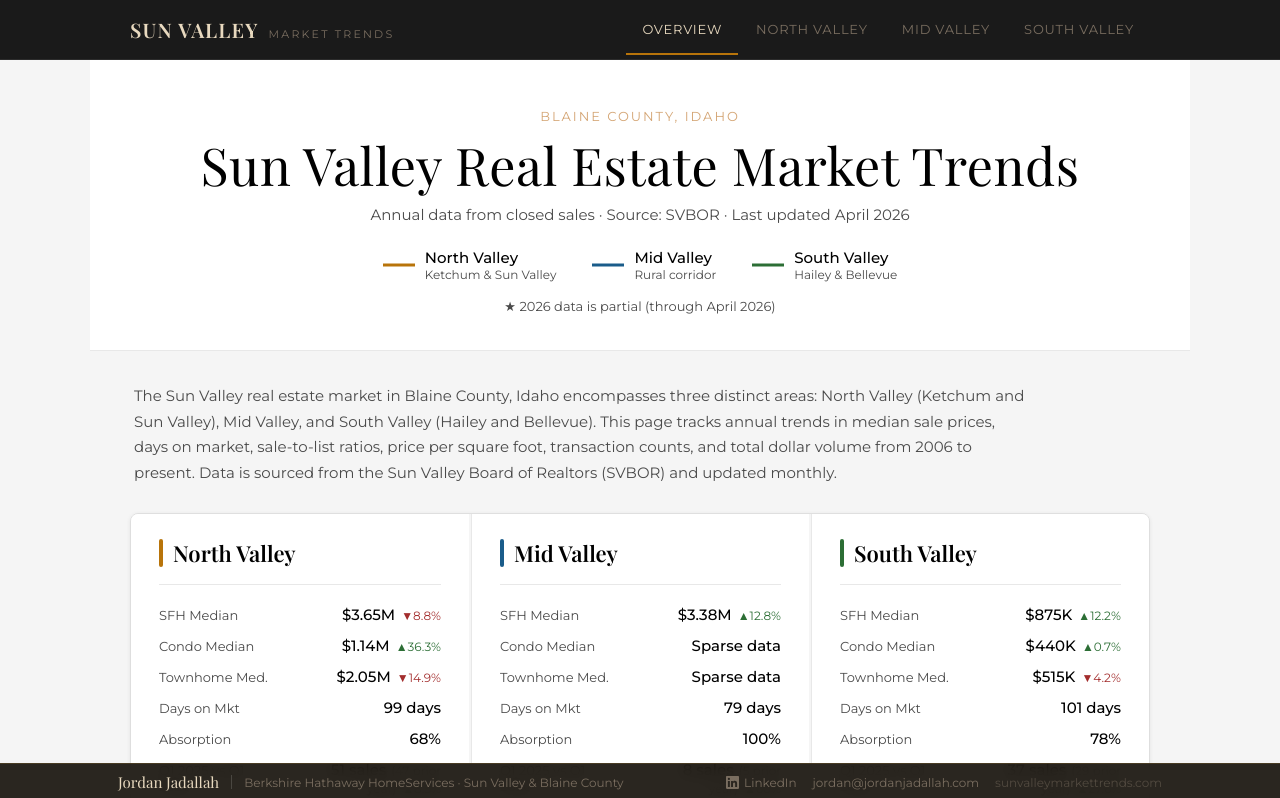
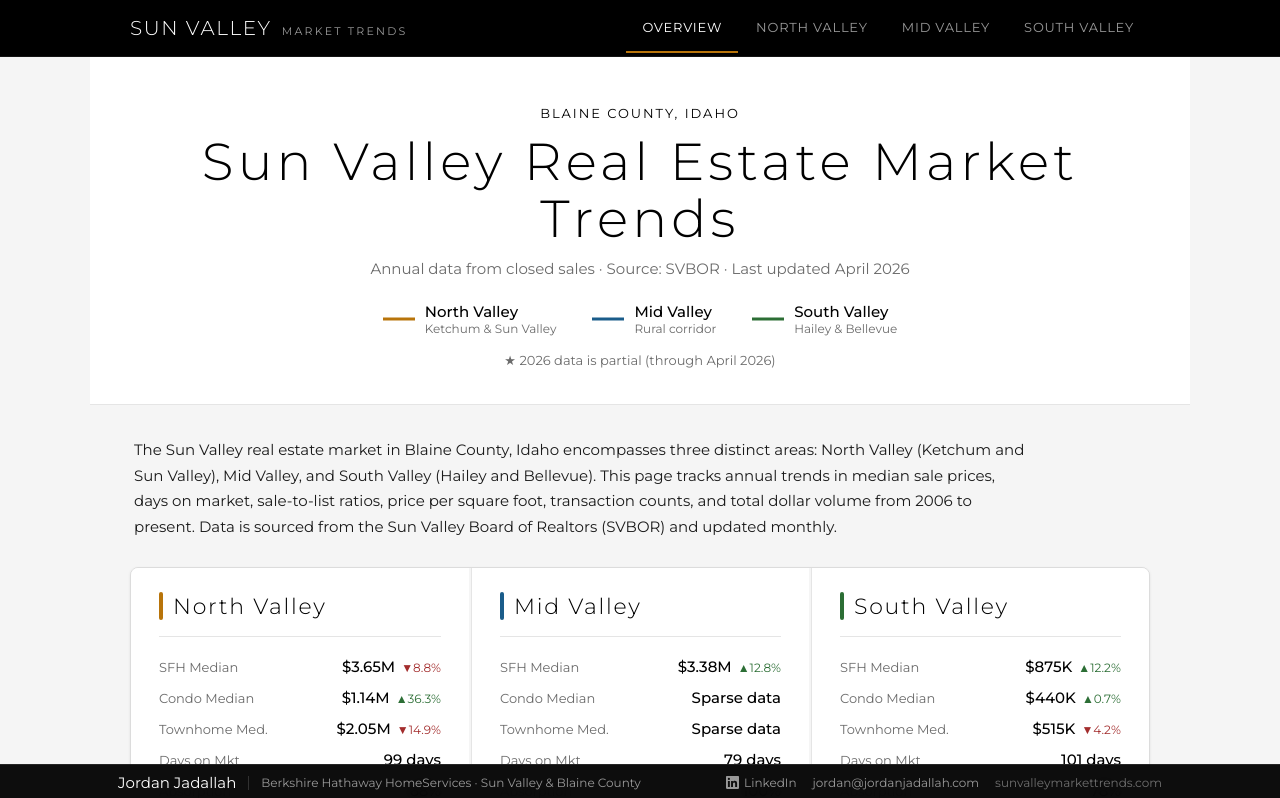
Before and after one commit to jadallahproperties/svmt, a React (Vite) app: page / in a window 1280 px wide. Shown: the top 798 px of the page. Built offline with nearby package versions, Linux system fonts and the light colour scheme.

Commit message:
Redesign to pure black/white theme — color only on chart lines
Single font (Montserrat), light weight headings, all warm tones removed.
Nav, footer, sticky bar now pure black with white/gray text.

Co-Authored-By: Claude Opus 4.6 (1M context) <noreply@anthropic.com>

```diff
--- a/src/App.jsx
+++ b/src/App.jsx
@@ -8,14 +8,14 @@ import {
 const T = {
   pageBg:   "#F5F5F5",
   cardBg:   "#FFFFFF",
-  navBg:    "#1A1A1A",
+  navBg:    "#000000",
   textPri:  "#000000",
-  textSec:  "#4A4A4A",
-  textMute: "#4A4A4A",
-  gold:     "#D4A574",
-  border:   "rgba(0,0,0,0.09)",
-  shadow:   "0 1px 4px rgba(0,0,0,0.07)",
-  grid:     "rgba(0,0,0,0.05)",
+  textSec:  "#1A1A1A",
+  textMute: "#6B6B6B",
+  gold:     "#000000",
+  border:   "rgba(0,0,0,0.1)",
+  shadow:   "0 1px 3px rgba(0,0,0,0.08)",
+  grid:     "rgba(0,0,0,0.04)",
   north:    "#B8740A",
   mid:      "#1A5C8A",
   south:    "#2C6E35",
@@ -295,7 +295,7 @@ const ChartTip = ({ active, payload, label, fmt }) => {
   if (!active || !payload?.length) return null;
   return (
     <div style={{background:"#fff",border:"1px solid rgba(0,0,0,0.15)",borderRadius:4,padding:"12px 16px",boxShadow:"0 4px 12px rgba(0,0,0,0.1)",minWidth:180}}>
-      <div style={{fontFamily:"Playfair Display,serif",fontSize:18,fontWeight:600,color:T.textPri,marginBottom:8}}>{label}</div>
+      <div style={{fontFamily:"Montserrat,sans-serif",fontSize:18,fontWeight:600,color:T.textPri,marginBottom:8}}>{label}</div>
       {payload.filter(p=>p.value!=null).map((p,i)=>(
         <div key={i} style={{display:"flex",justifyContent:"space-between",gap:20,marginBottom:3}}>
           <span style={{fontFamily:"Montserrat,sans-serif",fontSize:14,color:T.textSec}}>{p.name}</span>
@@ -310,7 +310,7 @@ const ChartTip = ({ active, payload, label, fmt }) => {
 const Card = ({ title, sub, note, children }) => (
   <div style={{background:T.cardBg,border:`1px solid ${T.border}`,borderRadius:8,boxShadow:T.shadow,marginBottom:24}}>
     <div style={{padding:"22px 28px 0"}}>
-      <h3 style={{fontFamily:"Playfair Display,serif",fontSize:26,fontWeight:600,color:T.textPri,lineHeight:1.2,marginBottom:3,margin:"0 0 3px"}}>{title}</h3>
+      <h3 style={{fontFamily:"Montserrat,sans-serif",fontSize:26,fontWeight:300,color:T.textPri,lineHeight:1.2,letterSpacing:"0.08em",marginBottom:3,margin:"0 0 3px"}}>{title}</h3>
       {sub && <div style={{fontFamily:"Montserrat,sans-serif",fontSize:14,color:T.textMute,marginBottom:0}}>{sub}</div>}
     </div>
     <div style={{padding:"16px 28px 20px"}}>{children}</div>
@@ -346,7 +346,7 @@ const SalesBars = ({ data, keys, height=280, startYear=2006 }) => {
 const HIGHLIGHT_OFFSET = { north: -44, mid: -22, south: 18 };
 const SectionBanner = ({ title, sub }) => (
   <div style={{borderLeft:`4px solid ${T.gold}`,paddingLeft:16,marginBottom:24,marginTop:8}}>
-    <h2 style={{fontFamily:"Playfair Display,serif",fontSize:22,fontWeight:600,color:T.textPri,lineHeight:1.2,margin:0}}>{title}</h2>
+    <h2 style={{fontFamily:"Montserrat,sans-serif",fontSize:22,fontWeight:300,color:T.textPri,lineHeight:1.2,letterSpacing:"0.08em",margin:0}}>{title}</h2>
     {sub && <div style={{fontFamily:"Montserrat,sans-serif",fontSize:14,color:T.textMute,marginTop:3}}>{sub}</div>}
   </div>
 );
@@ -454,28 +454,28 @@ const ChartWrap = ({ children }) => (
 const StickyBar = () => (
   <div style={{
     position:"fixed",bottom:0,left:0,right:0,zIndex:200,
-    background:"rgba(26,22,16,0.93)",backdropFilter:"blur(8px)",
-    borderTop:"1px solid rgba(201,150,58,0.2)",
+    background:"rgba(0,0,0,0.95)",backdropFilter:"blur(8px)",
+    borderTop:"1px solid rgba(255,255,255,0.1)",
   }}>
     <div className="svmt-sticky-inner" style={{maxWidth:1100,margin:"0 auto",padding:"8px 28px",display:"flex",alignItems:"center",justifyContent:"space-between"}}>
       <div style={{display:"flex",alignItems:"center",gap:12}}>
-        <div style={{fontFamily:"Playfair Display,serif",fontSize:15,color:"#E8D9BF"}}>Jordan Jadallah</div>
+        <div style={{fontFamily:"Montserrat,sans-serif",fontSize:15,color:"#FFFFFF"}}>Jordan Jadallah</div>
         <div style={{width:1,height:14,background:"rgba(255,255,255,0.15)"}}/>
-        <div style={{fontFamily:"Montserrat,sans-serif",fontSize:12,color:"#7A6E60"}}>Berkshire Hathaway HomeServices · Sun Valley & Blaine County</div>
+        <div style={{fontFamily:"Montserrat,sans-serif",fontSize:12,color:"#999999"}}>Berkshire Hathaway HomeServices · Sun Valley & Blaine County</div>
       </div>
       <div style={{display:"flex",alignItems:"center",gap:16}}>
         <a href="https://www.linkedin.com/in/jordanjadallah/" target="_blank" rel="noopener noreferrer"
-          style={{fontFamily:"Montserrat,sans-serif",fontSize:12,color:"#7A6E60",textDecoration:"none",display:"flex",alignItems:"center",gap:5}}>
-          <svg width="13" height="13" viewBox="0 0 24 24" fill="#7A6E60">
+          style={{fontFamily:"Montserrat,sans-serif",fontSize:12,color:"#999999",textDecoration:"none",display:"flex",alignItems:"center",gap:5}}>
+          <svg width="13" height="13" viewBox="0 0 24 24" fill="#999999">
             <path d="M20.447 20.452h-3.554v-5.569c0-1.328-.027-3.037-1.852-3.037-1.853 0-2.136 1.445-2.136 2.939v5.667H9.351V9h3.414v1.561h.046c.477-.9 1.637-1.85 3.37-1.85 3.601 0 4.267 2.37 4.267 5.455v6.286zM5.337 7.433a2.062 2.062 0 01-2.063-2.065 2.064 2.064 0 112.063 2.065zm1.782 13.019H3.555V9h3.564v11.452zM22.225 0H1.771C.792 0 0 .774 0 1.729v20.542C0 23.227.792 24 1.771 24h20.451C23.2 24 24 23.227 24 22.271V1.729C24 .774 23.2 0 22.222 0h.003z"/>
           </svg>
           LinkedIn
         </a>
         <a href="mailto:jordan@jordanjadallah.com"
-          style={{fontFamily:"Montserrat,sans-serif",fontSize:12,color:"#7A6E60",textDecoration:"none"}}>
+          style={{fontFamily:"Montserrat,sans-serif",fontSize:12,color:"#999999",textDecoration:"none"}}>
           jordan@jordanjadallah.com
         </a>
-        <div style={{fontFamily:"Montserrat,sans-serif",fontSize:12,color:"rgba(122,110,96,0.5)"}}>sunvalleymarkettrends.com</div>
+        <div style={{fontFamily:"Montserrat,sans-serif",fontSize:12,color:"rgba(255,255,255,0.4)"}}>sunvalleymarkettrends.com</div>
       </div>
     </div>
   </div>
@@ -488,7 +488,7 @@ const Stat = ({ label, value, sub, change, color }) => {
     <div style={{background:T.cardBg,border:`1px solid ${T.border}`,borderRadius:8,padding:"20px 24px",boxShadow:T.shadow}}>
       {color && <div style={{width:36,height:4,background:color,borderRadius:2,marginBottom:12}}/>}
       <div style={{fontFamily:"Montserrat,sans-serif",fontSize:13,color:T.textMute,letterSpacing:"0.04em",textTransform:"uppercase",marginBottom:8}}>{label}</div>
-      <div style={{fontFamily:"Playfair Display,serif",fontSize:32,fontWeight:600,color:T.textPri,lineHeight:1}}>{value}</div>
+      <div style={{fontFamily:"Montserrat,sans-serif",fontSize:32,fontWeight:300,color:T.textPri,lineHeight:1,letterSpacing:"0.08em"}}>{value}</div>
       {sub && <div style={{fontFamily:"Montserrat,sans-serif",fontSize:12,color:T.textMute,marginTop:4}}>{sub}</div>}
       {change != null && (
         <div style={{fontFamily:"Montserrat,sans-serif",fontSize:13,color:up?"#2C6E35":"#A32D2D",marginTop:8,fontWeight:500}}>
@@ -528,8 +528,8 @@ const Nav = ({ tab, setTab }) => {
     <nav style={{background:T.navBg,borderBottom:"1px solid rgba(255,255,255,0.08)",position:"sticky",top:0,zIndex:100}}>
       <div className="svmt-nav-inner" style={{maxWidth:1100,margin:"0 auto",padding:"0 40px",display:"flex",alignItems:"center",justifyContent:"space-between"}}>
         <div style={{display:"flex",alignItems:"baseline",gap:10,padding:"16px 0",flexShrink:0}}>
-          <span style={{fontFamily:"Playfair Display,serif",fontSize:20,fontWeight:600,color:"#E8D9BF",letterSpacing:"0.06em"}}>SUN VALLEY</span>
-          <span style={{fontFamily:"Montserrat,sans-serif",fontSize:11,color:"#7A6E60",letterSpacing:"0.2em",textTransform:"uppercase"}}>Market Trends</span>
+          <span style={{fontFamily:"Montserrat,sans-serif",fontSize:20,fontWeight:300,color:"#FFFFFF",letterSpacing:"0.08em"}}>SUN VALLEY</span>
+          <span style={{fontFamily:"Montserrat,sans-serif",fontSize:11,color:"#999999",letterSpacing:"0.2em",textTransform:"uppercase"}}>Market Trends</span>
         </div>
         {/* Desktop tabs */}
         <div className="svmt-nav-desktop" style={{display:"flex",gap:2,alignItems:"center"}}>
@@ -537,7 +537,7 @@ const Nav = ({ tab, setTab }) => {
             <button key={t.id} onClick={()=>setTab(t.id)} style={{
               background:"none",border:"none",cursor:"pointer",
               fontFamily:"Montserrat,sans-serif",fontSize:13,letterSpacing:"0.06em",textTransform:"uppercase",
-              color:tab===t.id?"#E8D9BF":"#7A6E60",
+              color:tab===t.id?"#FFFFFF":"#999999",
               borderBottom:tab===t.id?"2px solid #B8740A":"2px solid transparent",
               padding:"16px 16px",transition:"color 0.15s",whiteSpace:"nowrap"
             }}>{t.label}</button>
@@ -547,7 +547,7 @@ const Nav = ({ tab, setTab }) => {
         <button className="svmt-nav-burger" onClick={()=>setMenuOpen(!menuOpen)} style={{
           display:"none",background:"none",border:"none",cursor:"pointer",padding:"8px",
         }}>
-          <svg width="24" height="24" viewBox="0 0 24 24" fill="none" stroke="#E8D9BF" strokeWidth="2" strokeLinecap="round">
+          <svg width="24" height="24" viewBox="0 0 24 24" fill="none" stroke="#FFFFFF" strokeWidth="2" strokeLinecap="round">
             {menuOpen
               ? <><line x1="6" y1="6" x2="18" y2="18"/><line x1="6" y1="18" x2="18" y2="6"/></>
               : <><line x1="3" y1="7" x2="21" y2="7"/><line x1="3" y1="12" x2="21" y2="12"/><line x1="3" y1="17" x2="21" y2="17"/></>
@@ -565,7 +565,7 @@ const Nav = ({ tab, setTab }) => {
             <button key={t.id} onClick={()=>{setTab(t.id);setMenuOpen(false);}} style={{
               background:"none",border:"none",cursor:"pointer",textAlign:"left",
               fontFamily:"Montserrat,sans-serif",fontSize:14,letterSpacing:"0.06em",textTransform:"uppercase",
-              color:tab===t.id?"#E8D9BF":"#7A6E60",
+              color:tab===t.id?"#FFFFFF":"#999999",
               padding:"12px 8px",
               borderLeft:tab===t.id?"3px solid #B8740A":"3px solid transparent",
               transition:"color 0.15s",
@@ -581,7 +581,7 @@ const Nav = ({ tab, setTab }) => {
 const Hero = ({ lastUpdated }) => (
   <div className="svmt-hero" style={{background:T.cardBg,borderBottom:`1px solid ${T.border}`,padding:"48px 40px 36px",textAlign:"center"}}>
     <div style={{fontFamily:"Montserrat,sans-serif",fontSize:13,color:T.gold,letterSpacing:"0.15em",textTransform:"uppercase",marginBottom:12}}>Blaine County, Idaho</div>
-    <h1 style={{fontFamily:"Playfair Display,serif",fontSize:52,fontWeight:400,color:T.textPri,letterSpacing:"0.01em",margin:"0 0 12px",lineHeight:1.1}}>
+    <h1 style={{fontFamily:"Montserrat,sans-serif",fontSize:52,fontWeight:300,color:T.textPri,letterSpacing:"0.08em",margin:"0 0 12px",lineHeight:1.1}}>
       Sun Valley Real Estate Market Trends
     </h1>
     <p style={{fontFamily:"Montserrat,sans-serif",fontSize:15,color:T.textMute,margin:"0 0 24px"}}>
@@ -688,7 +688,7 @@ const Overview = ({ data }) => {
           <div key={v.key} style={{background:T.cardBg,padding:"24px 28px",borderLeft:i>0?`1px solid ${T.border}`:"none"}}>
             <div style={{display:"flex",alignItems:"center",gap:10,marginBottom:20,paddingBottom:16,borderBottom:`1px solid ${T.border}`}}>
               <div style={{width:4,height:28,background:v.color,borderRadius:2}}/>
-              <div style={{fontFamily:"Playfair Display,serif",fontSize:22,fontWeight:600,color:T.textPri}}>{v.label}</div>
+              <div style={{fontFamily:"Montserrat,sans-serif",fontSize:22,fontWeight:300,color:T.textPri,letterSpacing:"0.08em"}}>{v.label}</div>
             </div>
             {[
               {label:"SFH Median",    val:fmtPrice(v.sfh),   chg:pctChg(v.sfh,v.sfhPrev)},
@@ -772,7 +772,7 @@ const Overview = ({ data }) => {
       {/* FAQ Section */}
       <div style={{background:T.cardBg,border:`1px solid ${T.border}`,borderRadius:8,boxShadow:T.shadow,marginBottom:24,marginTop:32}}>
         <div style={{padding:"28px 28px 0"}}>
-          <h2 style={{fontFamily:"Playfair Display,serif",fontSize:28,fontWeight:600,color:T.textPri,margin:"0 0 4px"}}>Sun Valley Real Estate FAQ</h2>
+          <h2 style={{fontFamily:"Montserrat,sans-serif",fontSize:28,fontWeight:300,color:T.textPri,letterSpacing:"0.08em",margin:"0 0 4px"}}>Sun Valley Real Estate FAQ</h2>
           <div style={{fontFamily:"Montserrat,sans-serif",fontSize:14,color:T.textMute,marginBottom:20}}>Common questions about the Blaine County, Idaho real estate market</div>
         </div>
         <div style={{padding:"0 28px 28px"}}>
@@ -817,7 +817,7 @@ const ValleyTab = ({ data, valley, label, sub, hasCondo, hasTownhome }) => {
     <div className="svmt-section" style={{padding:"32px 40px"}}>
       {/* Header banner */}
       <div style={{background:T.cardBg,border:`1px solid ${T.border}`,borderRadius:8,padding:"24px 28px",marginBottom:24,boxShadow:T.shadow,borderLeft:`5px solid ${color}`}}>
-        <div style={{fontFamily:"Playfair Display,serif",fontSize:28,fontWeight:600,color:T.textPri,marginBottom:4}}>{label}</div>
+        <div style={{fontFamily:"Montserrat,sans-serif",fontSize:28,fontWeight:300,color:T.textPri,letterSpacing:"0.08em",marginBottom:4}}>{label}</div>
         <div style={{fontFamily:"Montserrat,sans-serif",fontSize:14,color:T.textMute}}>{sub}</div>
       </div>
 
@@ -925,10 +925,10 @@ const Footer = () => (
     {/* CTA Band */}
     <div className="svmt-footer" style={{background:T.navBg,padding:"40px",display:"flex",alignItems:"center",justifyContent:"space-between",flexWrap:"wrap",gap:24}}>
       <div style={{maxWidth:520}}>
-        <div style={{fontFamily:"Playfair Display,serif",fontSize:28,fontWeight:400,color:"#E8D9BF",marginBottom:8,lineHeight:1.2}}>
+        <div style={{fontFamily:"Montserrat,sans-serif",fontSize:28,fontWeight:300,color:"#FFFFFF",letterSpacing:"0.08em",marginBottom:8,lineHeight:1.2}}>
           Want more Sun Valley market insights?
         </div>
-        <div style={{fontFamily:"Montserrat,sans-serif",fontSize:15,color:"#9A8E80",lineHeight:1.6}}>
+        <div style={{fontFamily:"Montserrat,sans-serif",fontSize:15,color:"#999999",lineHeight:1.6}}>
           Follow me on LinkedIn for regular market updates, new data as it's published, and local real estate commentary — or reach out directly with any questions.
         </div>
       </div>
@@ -942,17 +942,17 @@ const Footer = () => (
         </a>
         <a href="mailto:jordan@jordanjadallah.com"
           style={{display:"flex",alignItems:"center",gap:10,background:"transparent",border:"1px solid rgba(255,255,255,0.2)",borderRadius:4,padding:"12px 22px",textDecoration:"none"}}>
-          <svg width="18" height="18" viewBox="0 0 24 24" fill="none" stroke="#9A8E80" strokeWidth="2" strokeLinecap="round" strokeLinejoin="round">
+          <svg width="18" height="18" viewBox="0 0 24 24" fill="none" stroke="#999999" strokeWidth="2" strokeLinecap="round" strokeLinejoin="round">
             <path d="M4 4h16c1.1 0 2 .9 2 2v12c0 1.1-.9 2-2 2H4c-1.1 0-2-.9-2-2V6c0-1.1.9-2 2-2z"/><polyline points="22,6 12,13 2,6"/>
           </svg>
-          <span style={{fontFamily:"Montserrat,sans-serif",fontSize:14,color:"#9A8E80"}}>jordan@jordanjadallah.com</span>
+          <span style={{fontFamily:"Montserrat,sans-serif",fontSize:14,color:"#999999"}}>jordan@jordanjadallah.com</span>
         </a>
       </div>
     </div>
     {/* Footer bar */}
     <div style={{background:T.cardBg,borderTop:`1px solid ${T.border}`,padding:"20px 40px",display:"flex",justifyContent:"space-between",alignItems:"center",flexWrap:"wrap",gap:12}}>
       <div>
-        <span style={{fontFamily:"Playfair Display,serif",fontSize:17,color:T.textPri}}>Jordan Jadallah</span>
+        <span style={{fontFamily:"Montserrat,sans-serif",fontSize:17,color:T.textPri}}>Jordan Jadallah</span>
         <span style={{fontFamily:"Montserrat,sans-serif",fontSize:13,color:T.textMute,marginLeft:12}}>Berkshire Hathaway HomeServices · Sun Valley & Blaine County, Idaho</span>
       </div>
       <div style={{fontFamily:"Montserrat,sans-serif",fontSize:13,color:T.textMute}}>
@@ -973,7 +973,7 @@ export default function App() {
 
   return (
     <div style={{minHeight:"100vh",background:T.pageBg,paddingBottom:52}}>
-      <style>{`@import url('https://fonts.googleapis.com/css2?family=Playfair+Display:wght@400;500;600&family=Montserrat:wght@300;400;500;600&display=swap');*{box-sizing:border-box;margin:0;padding:0;}input,button{font-family:inherit}::-webkit-scrollbar{width:6px;background:#F5F5F5}::-webkit-scrollbar-thumb{background:#C8B89A;border-radius:3px}@media(max-width:768px){.svmt-snap-grid{grid-template-columns:1fr!important}.svmt-snap-grid>div{border-left:none!important;border-top:1px solid rgba(0,0,0,0.09)}.svmt-snap-grid>div:first-child{border-top:none}.svmt-nav-desktop{display:none!important}.svmt-nav-burger{display:block!important}.svmt-nav-mobile{display:flex!important}.svmt-section{padding:20px 16px!important}.svmt-hero{padding:32px 16px 24px!important}.svmt-hero h1{font-size:32px!important}.svmt-nav-inner{padding:0 16px!important}.svmt-footer{padding:24px 16px!important}.svmt-sticky-inner{padding:8px 16px!important;flex-direction:column;gap:8px!important;text-align:center}}`}</style>
+      <style>{`@import url('https://fonts.googleapis.com/css2?family=Montserrat:wght@300;400;500;600&display=swap');*{box-sizing:border-box;margin:0;padding:0;}input,button{font-family:inherit}::-webkit-scrollbar{width:6px;background:#F5F5F5}::-webkit-scrollbar-thumb{background:#999999;border-radius:3px}@media(max-width:768px){.svmt-snap-grid{grid-template-columns:1fr!important}.svmt-snap-grid>div{border-left:none!important;border-top:1px solid rgba(0,0,0,0.09)}.svmt-snap-grid>div:first-child{border-top:none}.svmt-nav-desktop{display:none!important}.svmt-nav-burger{display:block!important}.svmt-nav-mobile{display:flex!important}.svmt-section{padding:20px 16px!important}.svmt-hero{padding:32px 16px 24px!important}.svmt-hero h1{font-size:32px!important}.svmt-nav-inner{padding:0 16px!important}.svmt-footer{padding:24px 16px!important}.svmt-sticky-inner{padding:8px 16px!important;flex-direction:column;gap:8px!important;text-align:center}}`}</style>
       <Nav tab={tab} setTab={setTab}/>
       <div style={{maxWidth:1100,margin:"0 auto"}}>
         <Hero lastUpdated={data.lastUpdated}/>
```
